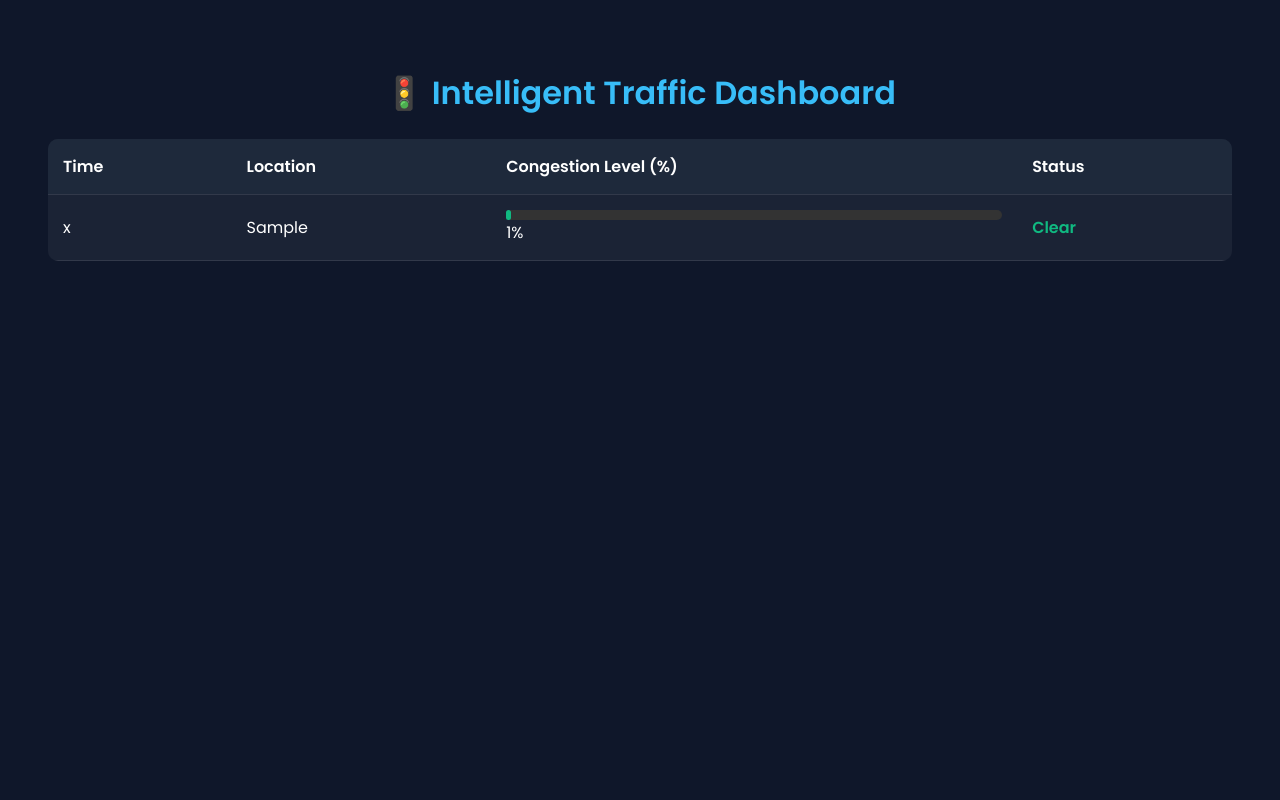
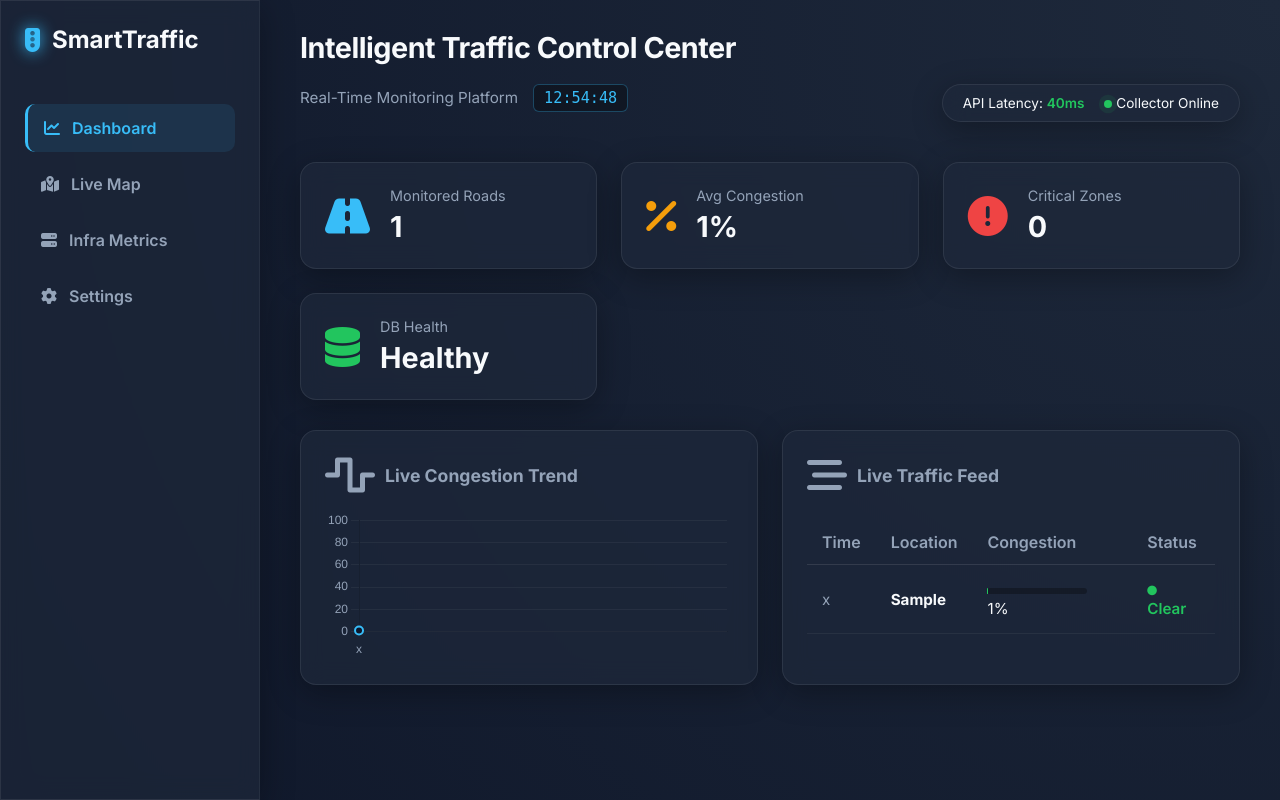
Before and after one commit to hassan-maher-dev/Intelligent-Traffic-Dashboard-CI, a Flask app: page / in a window 1280 px wide. Run offline with Flask 3, Linux system fonts and the light colour scheme; tables that the repository leaves empty hold one stand-in row (values such as "Sample post"); a map, chart or similar area stays blank.

Commit message:
feat: transform dashboard into a dynamic modern platform

```diff
--- a/dashboard/app.py
+++ b/dashboard/app.py
@@ -2,12 +2,18 @@ from flask import Flask, render_template, request, jsonify
 import sqlite3
 from datetime import datetime
 import os
+import random
 
 app = Flask(__name__)
 DB_FILE = os.getenv('DB_FILE', 'traffic.db')
 
+def get_db_connection():
+    conn = sqlite3.connect(DB_FILE)
+    conn.row_factory = sqlite3.Row
+    return conn
+
 def init_db():
-    conn = sqlite3.connect(DB_FILE)
+    conn = get_db_connection()
     conn.execute('''
         CREATE TABLE IF NOT EXISTS traffic (
             id INTEGER PRIMARY KEY AUTOINCREMENT,
@@ -19,23 +25,48 @@ def init_db():
     conn.commit()
     conn.close()
 
-@app.route('/', methods=['GET'])
+@app.route('/')
 def index():
-    conn = sqlite3.connect(DB_FILE)
-    conn.row_factory = sqlite3.Row
-    # جلب آخر 15 قراءة للمرور
-    data = conn.execute("SELECT * FROM traffic ORDER BY id DESC LIMIT 15").fetchall()
+    return render_template('index.html')
+
+@app.route('/api/traffic')
+def traffic_api():
+    conn = get_db_connection()
+    # Fetch last 15 records
+    rows = conn.execute("SELECT * FROM traffic ORDER BY id DESC LIMIT 15").fetchall()
+
+    # Calculate KPIs
+    total_roads = conn.execute("SELECT COUNT(DISTINCT location) FROM traffic").fetchone()[0] or 0
+    avg_congestion = conn.execute("SELECT AVG(congestion) FROM traffic").fetchone()[0] or 0
+    critical_zones = conn.execute("SELECT COUNT(*) FROM traffic WHERE congestion > 80").fetchone()[0] or 0
+
     conn.close()
-    return render_template('index.html', traffic_data=data)
 
-# API for receiving data from the Collector.
+    # Mock Infrastructure Metrics for Enterprise Feeling
+    mock_latency = f"{random.randint(20, 65)}ms"
+
+    return jsonify({
+        "traffic_data": [dict(row) for row in rows],
+        "stats": {
+            "total_roads": total_roads,
+            "avg_congestion": round(avg_congestion, 1),
+            "critical_zones": critical_zones,
+        },
+        "infra": {
+            "api_latency": mock_latency,
+            "collector_status": "Online",
+            "db_health": "Healthy",
+            "uptime": "99.98%"
+        }
+    })
+
 @app.route('/api/data', methods=['POST'])
 def receive_data():
     req = request.get_json()
     if not req or 'location' not in req or 'congestion' not in req:
         return jsonify({"error": "Invalid data"}), 400
 
-    conn = sqlite3.connect(DB_FILE)
+    conn = get_db_connection()
     conn.execute(
         "INSERT INTO traffic (location, congestion, timestamp) VALUES (?, ?, ?)",
         (req['location'], req['congestion'], datetime.now().strftime("%H:%M:%S"))
--- /dev/null
+++ b/dashboard/static/css/style.css
@@ -0,0 +1,232 @@
+:root {
+    --bg-dark: #0f172a;
+    --card-bg: rgba(30, 41, 59, 0.7);
+    --accent-blue: #38bdf8;
+    --accent-green: #22c55e;
+    --accent-orange: #f59e0b;
+    --accent-red: #ef4444;
+    --text-white: #f8fafc;
+    --text-gray: #94a3b8;
+}
+
+* { box-sizing: border-box; }
+
+body {
+    margin: 0;
+    font-family: 'Inter', sans-serif;
+    background: radial-gradient(circle at top right, #1e293b, #0f172a);
+    color: var(--text-white);
+    min-height: 100vh;
+}
+
+/* Glassmorphism Classes */
+.glass {
+    background: var(--card-bg);
+    backdrop-filter: blur(12px);
+    -webkit-backdrop-filter: blur(12px);
+    border: 1px solid rgba(255, 255, 255, 0.08);
+    box-shadow: 0 8px 32px 0 rgba(0, 0, 0, 0.3);
+}
+
+.dashboard-container {
+    display: flex;
+    height: 100vh;
+    overflow: hidden;
+}
+
+/* Sidebar */
+.sidebar {
+    width: 260px;
+    padding: 24px;
+    display: flex;
+    flex-direction: column;
+    border-right: 1px solid rgba(255, 255, 255, 0.05);
+}
+
+.logo {
+    font-size: 1.5rem;
+    font-weight: 700;
+    color: var(--text-white);
+    display: flex;
+    align-items: center;
+    gap: 12px;
+    margin-bottom: 50px;
+}
+.logo i { color: var(--accent-blue); text-shadow: 0 0 15px var(--accent-blue); }
+
+.sidebar nav a {
+    display: flex;
+    align-items: center;
+    gap: 12px;
+    color: var(--text-gray);
+    text-decoration: none;
+    padding: 14px 16px;
+    border-radius: 10px;
+    margin-bottom: 8px;
+    transition: all 0.3s ease;
+    font-weight: 600;
+}
+
+.sidebar nav a:hover, .sidebar nav a.active {
+    background: rgba(56, 189, 248, 0.1);
+    color: var(--accent-blue);
+    border-left: 3px solid var(--accent-blue);
+}
+
+.sidebar nav a:hover i {
+    text-shadow: 0 0 15px var(--accent-blue);
+}
+
+/* Main Content */
+.main-content {
+    flex: 1;
+    padding: 30px 40px;
+    overflow-y: auto;
+}
+
+.top-bar {
+    display: flex;
+    justify-content: space-between;
+    align-items: flex-end;
+    margin-bottom: 40px;
+}
+
+h1 { margin: 0 0 8px 0; font-size: 1.8rem; letter-spacing: -0.5px; }
+
+.sub-header {
+    display: flex;
+    align-items: center;
+    gap: 15px;
+    color: var(--text-gray);
+    font-size: 0.95rem;
+}
+
+.clock {
+    background: rgba(0,0,0,0.3);
+    padding: 4px 10px;
+    border-radius: 6px;
+    font-family: monospace;
+    color: var(--accent-blue);
+    border: 1px solid rgba(56, 189, 248, 0.3);
+}
+
+.infra-stats {
+    display: flex;
+    gap: 20px;
+    padding: 10px 20px;
+    border-radius: 20px;
+    font-size: 0.85rem;
+}
+
+.pulse-dot {
+    display: inline-block;
+    width: 8px;
+    height: 8px;
+    background: var(--accent-green);
+    border-radius: 50%;
+    box-shadow: 0 0 10px var(--accent-green);
+    animation: pulse 1.5s infinite;
+}
+
+@keyframes pulse {
+    0% { box-shadow: 0 0 0 0 rgba(34, 197, 94, 0.7); }
+    70% { box-shadow: 0 0 0 6px rgba(34, 197, 94, 0); }
+    100% { box-shadow: 0 0 0 0 rgba(34, 197, 94, 0); }
+}
+
+/* Grid & Cards */
+.stats-grid {
+    display: grid;
+    grid-template-columns: repeat(auto-fit, minmax(220px, 1fr));
+    gap: 24px;
+    margin-bottom: 30px;
+}
+
+.card {
+    padding: 24px;
+    border-radius: 16px;
+    display: flex;
+    align-items: center;
+    gap: 20px;
+    transition: transform 0.3s ease, border-color 0.3s ease;
+}
+
+.card:hover {
+    transform: translateY(-5px);
+    border-color: rgba(255, 255, 255, 0.2);
+}
+
+.card i { font-size: 2.5rem; }
+.icon-blue { color: var(--accent-blue); }
+.icon-orange { color: var(--accent-orange); }
+.icon-red { color: var(--accent-red); }
+.icon-green { color: var(--accent-green); }
+
+.card-data h3 { margin: 0; font-size: 0.9rem; color: var(--text-gray); font-weight: 400; }
+.card-data p { margin: 5px 0 0 0; font-size: 1.8rem; font-weight: 700; }
+
+.content-grid {
+    display: grid;
+    grid-template-columns: 1fr 1fr;
+    gap: 24px;
+}
+
+.chart-container, .table-container {
+    flex-direction: column;
+    align-items: stretch;
+    gap: 15px;
+}
+
+.chart-container h3, .table-container h3 {
+    margin: 0;
+    font-size: 1.1rem;
+    color: var(--text-gray);
+    display: flex;
+    align-items: center;
+    gap: 10px;
+}
+
+/* Table styling */
+.table-wrapper { overflow-x: auto; }
+table { width: 100%; border-collapse: collapse; margin-top: 10px; }
+th { text-align: left; padding: 12px 15px; color: var(--text-gray); border-bottom: 1px solid rgba(255,255,255,0.1); font-weight: 600; }
+td { padding: 15px; border-bottom: 1px solid rgba(255,255,255,0.05); font-size: 0.95rem; }
+
+tbody tr { transition: background 0.2s; }
+tbody tr:hover { background: rgba(255,255,255,0.03); }
+
+/* Progress Bar */
+.progress-bg { background: rgba(0,0,0,0.3); width: 100px; height: 6px; border-radius: 3px; display: inline-block; margin-right: 10px; vertical-align: middle; }
+.progress-fill { height: 100%; border-radius: 3px; transition: width 0.5s ease-out; }
+
+/* Status Colors */
+.text-red { color: var(--accent-red); font-weight: 600; }
+.text-orange { color: var(--accent-orange); font-weight: 600; }
+.text-green { color: var(--accent-green); font-weight: 600; }
+
+/* Alerts */
+#alerts-container { position: fixed; top: 20px; right: 20px; z-index: 1000; display: flex; flex-direction: column; gap: 10px; }
+.alert-toast {
+    background: rgba(239, 68, 68, 0.15);
+    border: 1px solid var(--accent-red);
+    color: var(--text-white);
+    padding: 16px 20px;
+    border-radius: 8px;
+    backdrop-filter: blur(10px);
+    display: flex;
+    align-items: center;
+    gap: 12px;
+    box-shadow: 0 10px 25px rgba(0,0,0,0.5);
+    animation: slideIn 0.4s cubic-bezier(0.175, 0.885, 0.32, 1.275) forwards;
+}
+
+@keyframes slideIn {
+    0% { transform: translateX(120%); opacity: 0; }
+    100% { transform: translateX(0); opacity: 1; }
+}
+
+/* Custom Scrollbar */
+::-webkit-scrollbar { width: 8px; }
+::-webkit-scrollbar-track { background: var(--bg-dark); }
+::-webkit-scrollbar-thumb { background: #334155; border-radius: 4px; }
+::-webkit-scrollbar-thumb:hover { background: #475569; }
--- /dev/null
+++ b/dashboard/static/js/dashboard.js
@@ -0,0 +1,178 @@
+let trafficChart;
+let activeAlerts = new Set(); // To prevent spamming the same alert
+
+// 1. Live Clock
+setInterval(() => {
+    document.getElementById('live-clock').innerText = new Date().toLocaleTimeString('en-US', { hour12: false });
+}, 1000);
+
+// 2. Animated Counters Function
+function animateValue(id, end, duration, unit = "") {
+    const obj = document.getElementById(id);
+    const start = parseInt(obj.innerText.replace(/\D/g, '')) || 0;
+    if (start === end) return;
+
+    let startTimestamp = null;
+    const step = (timestamp) => {
+        if (!startTimestamp) startTimestamp = timestamp;
+        const progress = Math.min((timestamp - startTimestamp) / duration, 1);
+        obj.innerHTML = Math.floor(progress * (end - start) + start) + unit;
+        if (progress < 1) {
+            window.requestAnimationFrame(step);
+        }
+    };
+    window.requestAnimationFrame(step);
+}
+
+// 3. Alert System
+function showAlert(location, congestion) {
+    const alertId = `${location}-${congestion}`;
+    if (activeAlerts.has(alertId)) return; // Prevent duplicate alerts
+
+    activeAlerts.add(alertId);
+    const container = document.getElementById('alerts-container');
+    const toast = document.createElement('div');
+    toast.className = 'alert-toast';
+    toast.innerHTML = `<i class="fas fa-exclamation-triangle text-red"></i>
+                       <div><strong>Critical Alert:</strong> Traffic at ${location} reached ${congestion}%</div>`;
+
+    container.appendChild(toast);
+
+    // Auto remove after 6 seconds
+    setTimeout(() => {
+        toast.style.opacity = '0';
+        toast.style.transform = 'translateX(100%)';
+        toast.style.transition = 'all 0.4s ease';
+        setTimeout(() => {
+            toast.remove();
+            activeAlerts.delete(alertId);
+        }, 400);
+    }, 6000);
+}
+
+// 4. Initialize Chart.js
+function initChart() {
+    const ctx = document.getElementById('trafficChart').getContext('2d');
+
+    // Gradient fill for the chart
+    let gradient = ctx.createLinearGradient(0, 0, 0, 400);
+    gradient.addColorStop(0, 'rgba(56, 189, 248, 0.4)');
+    gradient.addColorStop(1, 'rgba(56, 189, 248, 0.0)');
+
+    trafficChart = new Chart(ctx, {
+        type: 'line',
+        data: {
+            labels: [],
+            datasets: [{
+                label: 'Global Congestion %',
+                data: [],
+                borderColor: '#38bdf8',
+                backgroundColor: gradient,
+                borderWidth: 2,
+                pointBackgroundColor: '#0f172a',
+                pointBorderColor: '#38bdf8',
+                pointRadius: 4,
+                fill: true,
+                tension: 0.4 // Smooth curves
+            }]
+        },
+        options: {
+            responsive: true,
+            maintainAspectRatio: false,
+            scales: {
+                y: {
+                    beginAtZero: true,
+                    max: 100,
+                    grid: { color: 'rgba(255, 255, 255, 0.05)' },
+                    ticks: { color: '#94a3b8' }
+                },
+                x: {
+                    grid: { display: false },
+                    ticks: { color: '#94a3b8' }
+                }
+            },
+            plugins: {
+                legend: { display: false },
+                tooltip: { mode: 'index', intersect: false }
+            },
+            interaction: { mode: 'nearest', axis: 'x', intersect: false }
+        }
+    });
+}
+
+// 5. Update Chart Data
+function updateChart(data) {
+    const labels = data.map(d => d.timestamp).reverse();
+    const values = data.map(d => d.congestion).reverse();
+
+    trafficChart.data.labels = labels;
+    trafficChart.data.datasets[0].data = values;
+    trafficChart.update('none'); // Update without full animation for smooth realtime feel
+}
+
+// 6. Main Dashboard Update Logic
+async function updateDashboard() {
+    try {
+        const response = await fetch('/api/traffic');
+        const data = await response.json();
+
+        // Update KPIs with animation
+        animateValue('stat-roads', data.stats.total_roads, 800);
+        animateValue('stat-avg', data.stats.avg_congestion, 800, '%');
+        animateValue('stat-critical', data.stats.critical_zones, 800);
+
+        // Update Infra Metrics
+        document.getElementById('infra-latency').innerText = data.infra.api_latency;
+
+        // Update Table
+        const tbody = document.querySelector('#traffic-table tbody');
+        tbody.innerHTML = '';
+
+        data.traffic_data.forEach(row => {
+            let statusClass = 'text-green';
+            let barColor = '#22c55e';
+            let statusText = 'Clear';
+
+            if (row.congestion > 80) {
+                statusClass = 'text-red';
+                barColor = '#ef4444';
+                statusText = 'Critical';
+                showAlert(row.location, row.congestion); // Trigger Alert
+            } else if (row.congestion > 50) {
+                statusClass = 'text-orange';
+                barColor = '#f59e0b';
+                statusText = 'Moderate';
+            }
+
+            tbody.innerHTML += `
+                <tr>
+                    <td style="color: #94a3b8;">${row.timestamp}</td>
+                    <td><strong>${row.location}</strong></td>
+                    <td>
+                        <div class="progress-bg">
+                            <div class="progress-fill" style="width: ${row.congestion}%; background: ${barColor};"></div>
+                        </div>
+                        ${row.congestion}%
+                    </td>
+                    <td class="${statusClass}"><i class="fas fa-circle" style="font-size:0.6rem; vertical-align:middle; margin-right:5px;"></i>${statusText}</td>
+                </tr>
+            `;
+        });
+
+        // Update Chart
+        updateChart(data.traffic_data);
+
+    } catch (error) {
+        console.error('Error fetching data:', error);
+        document.getElementById('infra-status').innerText = 'Connection Lost';
+        document.getElementById('infra-status').previousElementSibling.style.background = '#ef4444';
+        document.getElementById('infra-status').previousElementSibling.style.animation = 'none';
+    }
+}
+
+// 7. Initialization
+window.onload = () => {
+    initChart();
+    updateDashboard();
+    setInterval(updateDashboard, 5000);
+};
--- a/dashboard/templates/index.html
+++ b/dashboard/templates/index.html
@@ -1,65 +1,117 @@
 <!DOCTYPE html>
 <html lang="en">
 <head>
-<meta charset="UTF-8">
-<meta name="viewport" content="width=device-width, initial-scale=1.0">
-<title>Traffic Dashboard</title>
-<link href="https://fonts.googleapis.com/css2?family=Poppins:wght@300;400;600&display=swap" rel="stylesheet">
-<style>
-    body { font-family: 'Poppins', sans-serif; background: #0f172a; color: white; padding: 40px; }
-    h1 { text-align: center; color: #38bdf8; }
-    table { width: 100%; border-collapse: collapse; margin-top: 20px; background: rgba(255,255,255,0.05); border-radius: 10px; overflow: hidden;}
-    th, td { padding: 15px; text-align: left; border-bottom: 1px solid rgba(255,255,255,0.1); }
-    th { background: #1e293b; }
-    .high { color: #ef4444; font-weight: bold; }
-    .medium { color: #f59e0b; font-weight: bold; }
-    .low { color: #10b981; font-weight: bold; }
-</style>
+    <meta charset="UTF-8">
+    <meta name="viewport" content="width=device-width, initial-scale=1.0">
+    <title>Smart City | Traffic Command Center</title>
+    <link rel="stylesheet" href="{{ url_for('static', filename='css/style.css') }}">
+    <link rel="stylesheet" href="https://cdnjs.cloudflare.com/ajax/libs/font-awesome/6.4.0/css/all.min.css">
+    <link href="https://fonts.googleapis.com/css2?family=Inter:wght@300;400;600;700&display=swap" rel="stylesheet">
+    <script src="https://cdn.jsdelivr.net/npm/chart.js"></script>
 </head>
 <body>
-    <h1>🚦 Intelligent Traffic Dashboard</h1>
-    <table>
-        <tr>
-            <th>Time</th>
-            <th>Location</th>
-            <th>Congestion Level (%)</th>
-            <th>Status</th>
-        </tr>
-        {% for row in traffic_data %}
+    <div class="dashboard-container">
+        <!-- Sidebar -->
+        <aside class="sidebar glass">
+            <div class="logo">
+                <i class="fas fa-traffic-light"></i>
+                <span>SmartTraffic</span>
+            </div>
+            <nav>
+                <a href="#" class="active"><i class="fas fa-chart-line"></i> Dashboard</a>
+                <a href="#"><i class="fas fa-map-marked-alt"></i> Live Map</a>
+                <a href="#"><i class="fas fa-server"></i> Infra Metrics</a>
+                <a href="#"><i class="fas fa-cog"></i> Settings</a>
+            </nav>
+        </aside>
 
-            <!-- Configure the variables based on the traffic load percentage -->
-            {% set status_class = 'low' %}
-            {% set status_text = 'Clear' %}
-            {% set bar_color = '#10b981' %}
+        <!-- Main Content -->
+        <main class="main-content">
+            <header class="top-bar">
+                <div class="header-info">
+                    <h1>Intelligent Traffic Control Center</h1>
+                    <div class="sub-header">
+                        <p>Real-Time Monitoring Platform</p>
+                        <span id="live-clock" class="clock">00:00:00</span>
+                    </div>
+                </div>
+                <div class="infra-stats glass">
+                    <div class="infra-item">
+                        <span class="label">API Latency:</span> <span id="infra-latency" class="value text-green">--</span>
+                    </div>
+                    <div class="infra-item">
+                        <span class="pulse-dot"></span> <span id="infra-status">Collector Online</span>
+                    </div>
+                </div>
+            </header>
 
-            {% if row.congestion > 75 %}
-                {% set status_class = 'high' %}
-                {% set status_text = 'High Traffic' %}
-                {% set bar_color = '#ef4444' %}
-            {% elif row.congestion > 40 %}
-                {% set status_class = 'medium' %}
-                {% set status_text = 'Moderate' %}
-                {% set bar_color = '#f59e0b' %}
-            {% endif %}
+            <!-- Alerts Container -->
+            <div id="alerts-container"></div>
 
-            <tr>
-                <td>{{ row.timestamp }}</td>
-                <td>{{ row.location }}</td>
-                <td>
-                    <div style="background: #333; width: 100%; border-radius: 5px;">
-                        <div style="width: {{ row.congestion }}%; background: {{ bar_color }}; height: 10px; border-radius: 5px;"></div>
+            <!-- KPI Cards -->
+            <section class="stats-grid">
+                <div class="card glass">
+                    <i class="fas fa-road icon-blue"></i>
+                    <div class="card-data">
+                        <h3>Monitored Roads</h3>
+                        <p id="stat-roads" class="counter">0</p>
                     </div>
-                    {{ row.congestion }}%
-                </td>
-                <td class="{{ status_class }}">
-                    {{ status_text }}
-                </td>
-            </tr>
-        {% endfor %}
-    </table>
-    <script>
-        // Refresh the page every 5 seconds to fetch new data.
-        setTimeout(() => { window.location.reload(); }, 5000);
-    </script>
+                </div>
+                <div class="card glass">
+                    <i class="fas fa-percentage icon-orange"></i>
+                    <div class="card-data">
+                        <h3>Avg Congestion</h3>
+                        <p id="stat-avg" class="counter">0%</p>
+                    </div>
+                </div>
+                <div class="card glass">
+                    <i class="fas fa-exclamation-circle icon-red"></i>
+                    <div class="card-data">
+                        <h3>Critical Zones</h3>
+                        <p id="stat-critical" class="counter">0</p>
+                    </div>
+                </div>
+                <div class="card glass">
+                    <i class="fas fa-database icon-green"></i>
+                    <div class="card-data">
+                        <h3>DB Health</h3>
+                        <p id="stat-db">Healthy</p>
+                    </div>
+                </div>
+            </section>
+
+            <!-- Main Data Section -->
+            <div class="content-grid">
+                <!-- Chart Section -->
+                <section class="chart-container card glass">
+                    <h3><i class="fas fa-wave-square"></i> Live Congestion Trend</h3>
+                    <div class="canvas-wrapper">
+                        <canvas id="trafficChart"></canvas>
+                    </div>
+                </section>
+
+                <!-- Table Section -->
+                <section class="table-container card glass">
+                    <h3><i class="fas fa-stream"></i> Live Traffic Feed</h3>
+                    <div class="table-wrapper">
+                        <table id="traffic-table">
+                            <thead>
+                                <tr>
+                                    <th>Time</th>
+                                    <th>Location</th>
+                                    <th>Congestion</th>
+                                    <th>Status</th>
+                                </tr>
+                            </thead>
+                            <tbody>
+                                <!-- JS Injection -->
+                            </tbody>
+                        </table>
+                    </div>
+                </section>
+            </div>
+        </main>
+    </div>
+    <script src="{{ url_for('static', filename='js/dashboard.js') }}"></script>
 </body>
 </html>
```
Also changed, not shown: 1 other file.
